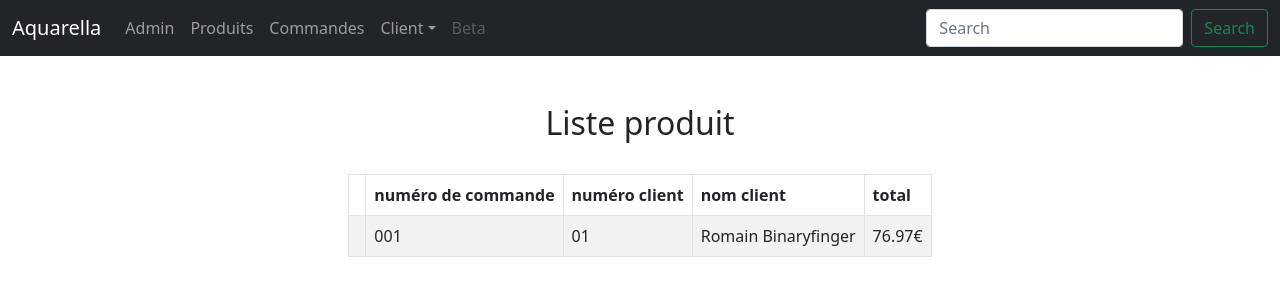
After one commit to Stefus01/projet_CRM, a Django app: page /commande/ in a window 1280 px wide. The commit adds this page. Shown: the top 300 px of the page. Run offline with Django 3.2, Linux system fonts and the light colour scheme; data comes from the database, SQL or seed files in the repository; both versions use the stored data as it was after the commit.

Commit message:
Version 1.6 Ajout liste commande

```diff
--- a/accounts/admin.py
+++ b/accounts/admin.py
@@ -1,10 +1,9 @@
 from django.contrib import admin
-from .models import Client
-from .models import Produit
-from .models import Venue
+from .models import Client,Venue,Produit,Commande
 
 # Register your models here.
 
 admin.site.register(Venue)
 admin.site.register(Client)
 admin.site.register(Produit)
+admin.site.register(Commande)
--- a/accounts/models.py
+++ b/accounts/models.py
@@ -31,3 +31,12 @@ class Produit(models.Model):
 
     def __str__(self):  #allow us to pop up on the page
         return self.name
+
+class Commande(models.Model):
+    num_order=models.CharField('num_commande',max_length=8)
+    num_cli=models.CharField('num_cli',max_length=8)
+    name_cli=models.CharField('nom_cli',max_length=50)
+    total=models.CharField('total',max_length=7)
+
+    def __str__(self):  #allow us to pop up on the page
+        return self.num_order
--- a/accounts/urls.py
+++ b/accounts/urls.py
@@ -2,8 +2,9 @@ from django.urls import path,include
 from . import views
 
 urlpatterns = [
-	path('', views.home),
+	path('', views.home,name='home'),
 	path('client_template/',views.client,name='client'),
 	path('liste_de_client/',views.list_client,name='liste_client'),
 	path('produit_template/',views.produit,name='produit'),
+	path('commande/',views.commande,name='commande'),
 ]
--- a/accounts/views.py
+++ b/accounts/views.py
@@ -1,13 +1,18 @@
 from multiprocessing import Event
 from django.http import HttpResponseRedirect
 from django.shortcuts import render
-from .models import Client,Produit
+from .models import Client,Produit,Commande
 from .forms import ClientForm, VenueForm
 
 # Create your views here.
 
 def home(request):
 	return render(request, 'home_template.html')
+
+def commande(request):
+	cr_commande=Commande.objects.all()
+	context={'liste_commandes':cr_commande}
+	return render(request, 'commande.html', context)
 
 def produit(request):
 	all_fields = Produit.objects.all()
--- a/group_project/urls.py
+++ b/group_project/urls.py
@@ -19,6 +19,6 @@ from django.urls import path, include
 urlpatterns = [
     path('admin/', admin.site.urls),
     path('', include('accounts.urls')),
-    path('members/',include('django.contrib.auth.urls')),
-    path('members/',include('members.urls')),
+    # path('members/',include('django.contrib.auth.urls')),
+    # path('members/',include('members.urls')),
 ]
--- a/templates/client_template.html
+++ b/templates/client_template.html
@@ -14,7 +14,7 @@
         <div class="position-relative">
             <div class="position-absolute top-0 start-0 translate-middle"></div>
 
-            <form  style="margin: auto; width: 220px;" action="" method="POST">
+            <form  style="margin: auto; width: 220px" action="" method="POST">
                 <br/>
                 {% csrf_token %}
                 {{form.as_p}}
--- /dev/null
+++ b/templates/commande.html
@@ -0,0 +1,30 @@
+{% extends 'base.html' %}
+
+{% block content %}
+
+<title>Commandes</title>
+<center><h2>Liste produit</h2></center>
+<br/>
+<table style="margin: auto; width: auto;" class="table table-bordered table-striped table-hover">
+<thead>
+    <tr>
+        <th scope="col"></th>
+        <th scope="col">numéro de commande</th>
+        <th scope="col">numéro client</th>
+        <th scope="col">nom client</th>
+        <th scope="col">total</th>
+    </tr>
+</thead>
+{% for commandes in liste_commandes %}
+<tbody>
+    <tr>
+        <th scope="col"></th>
+        <td>{{commandes.num_order}}</td>
+        <td>{{commandes.num_cli}}</td>
+        <td>{{commandes.name_cli}}</td>
+        <td>{{commandes.total}}</td>
+    </tr>
+</tbody>
+{% endfor %}
+</table>
+{% endblock content %}
--- a/templates/liste_de_client.html
+++ b/templates/liste_de_client.html
@@ -4,7 +4,7 @@
 <title>Liste Client</title>
 <center><h2>Liste client</h2></center>
 <br/>
-<table class="table table-bordered table-striped table-hover">
+<table style="margin: auto; width: auto;" class="table table-bordered table-striped table-hover">
     <thead>
         <tr class="table">
             <th scope="col"></th>
--- a/templates/navbar.html
+++ b/templates/navbar.html
@@ -1,6 +1,7 @@
 <nav class="navbar navbar-expand-lg navbar-dark bg-dark">
     <div class="container-fluid">
-      <a class="navbar-brand" href="http://127.0.0.1:8000">Aquarella</a>
+
+      <a class="navbar-brand" href="% url 'home' %}">Aquarella</a>
       <button class="navbar-toggler" type="button" data-bs-toggle="collapse" data-bs-target="#navbarSupportedContent" aria-controls="navbarSupportedContent" aria-expanded="false" aria-label="Toggle navigation">
         <span class="navbar-toggler-icon"></span>
       </button>
@@ -16,29 +17,20 @@
           </li>
 
           <li class="nav-item">
-            <a class="nav-link" href="#" target="_blank" role="button">Commandes</a>
+            <a class="nav-link" href="{% url 'commande' %}" target="_blank" role="button">Commandes</a>
           </li>
 
           <li class="nav-item dropdown">
             <a class="nav-link dropdown-toggle" href="#" id="navbarDropdown" role="button" data-bs-toggle="dropdown" aria-expanded="false">Client</a>
             <ul class="dropdown-menu" aria-labelledby="navbarDropdown">
-              <li><a class="dropdown-item" href="http://127.0.0.1:8000/client_template/" target="_blank">Ajouter</a></li>
+              <li><a class="dropdown-item" href="{% url 'client' %}" target="_blank">Ajouter</a></li>
               <li><hr class="dropdown-divider"></li>
-              <li><a class="dropdown-item" href="http://127.0.0.1:8000/liste_de_client/" target="_blank">Liste</a></li>
+              <li><a class="dropdown-item" href="{% url 'liste_client' %}" target="_blank">Liste</a></li>
             </ul>
           </li>
 
-          <li class="nav-item dropdown">
-            <a class="nav-link dropdown-toggle" href="#" id="navbarDropdown" role="button" data-bs-toggle="dropdown" aria-expanded="false">User</a>
-            <ul class="dropdown-menu" aria-labelledby="navbarDropdown">
-              <li><a class="dropdown-item" href="{% url 'login' %}" target="_blank">Créer</a></li>
-              <li><hr class="dropdown-divider"></li>
-              <li><a class="dropdown-item" href="http://127.0.0.1:8000/liste_de_user/" target="_blank">Liste</a></li>
-            </ul>
-          </li>
+              <a class="nav-link disabled" href="#" tabindex="-1" aria-disabled="true">Beta</a>
 
-
-            <a class="nav-link disabled" href="#" tabindex="-1" aria-disabled="true">Beta</a>
         </ul>
 
         <form class="d-flex">
--- a/templates/produit_template.html
+++ b/templates/produit_template.html
@@ -5,7 +5,7 @@
 <title>Produits</title>
 <center><h2>Liste produit</h2></center>
 <br/>
-<table class="table table-bordered table-striped table-hover">
+<table style="margin: auto; width: auto;" class="table table-bordered table-striped table-hover">
 <thead>
   <tr>
     <th scope="col"></th>
@@ -28,8 +28,5 @@
   </tr>
 </tbody>
 {% endfor %}
-
 </table>
-
-</p>
 {% endblock content %}
```
Also changed, not shown: accounts/migrations/0005_commande.py (added), db_projet.sqlite3.
